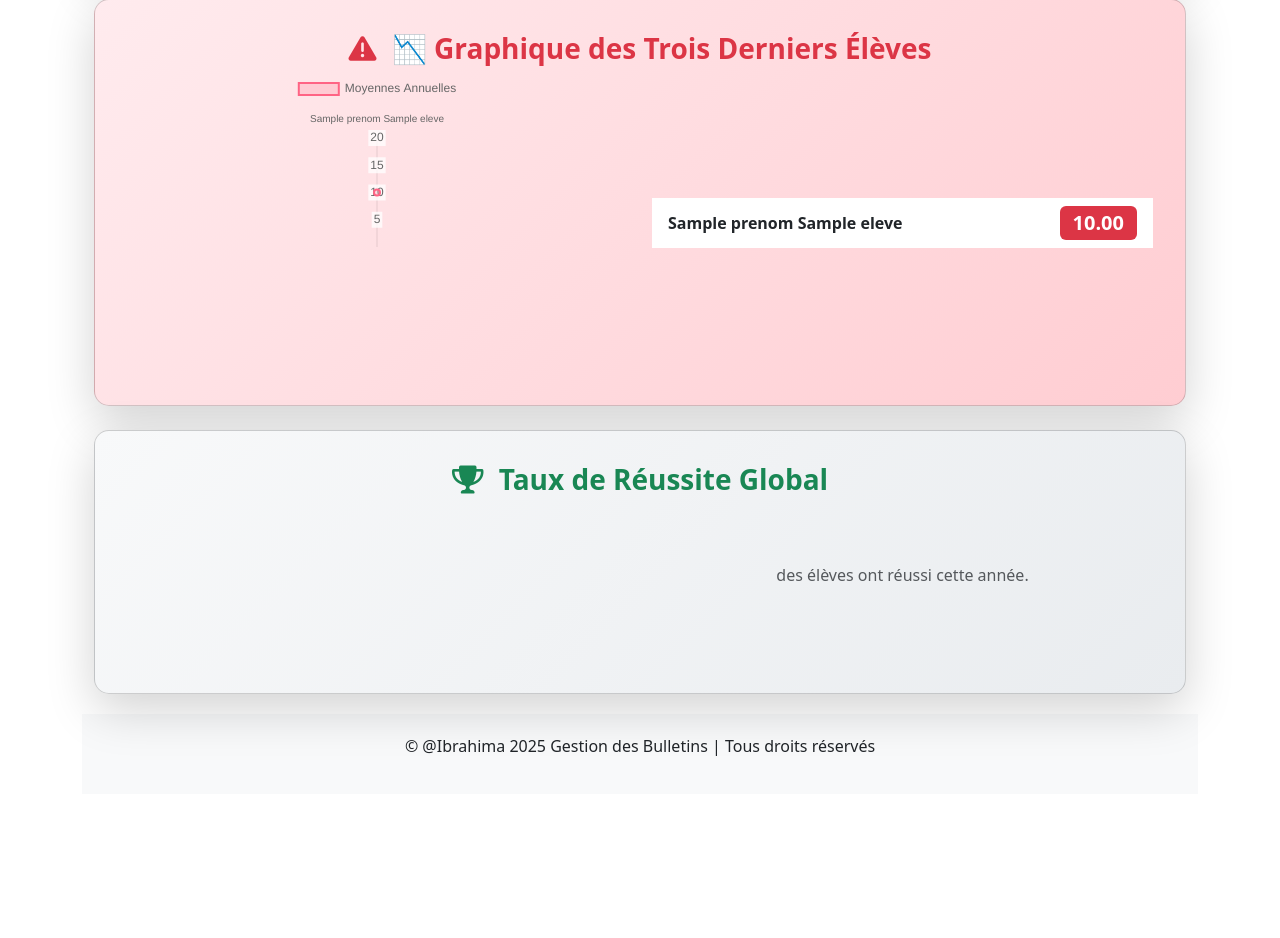
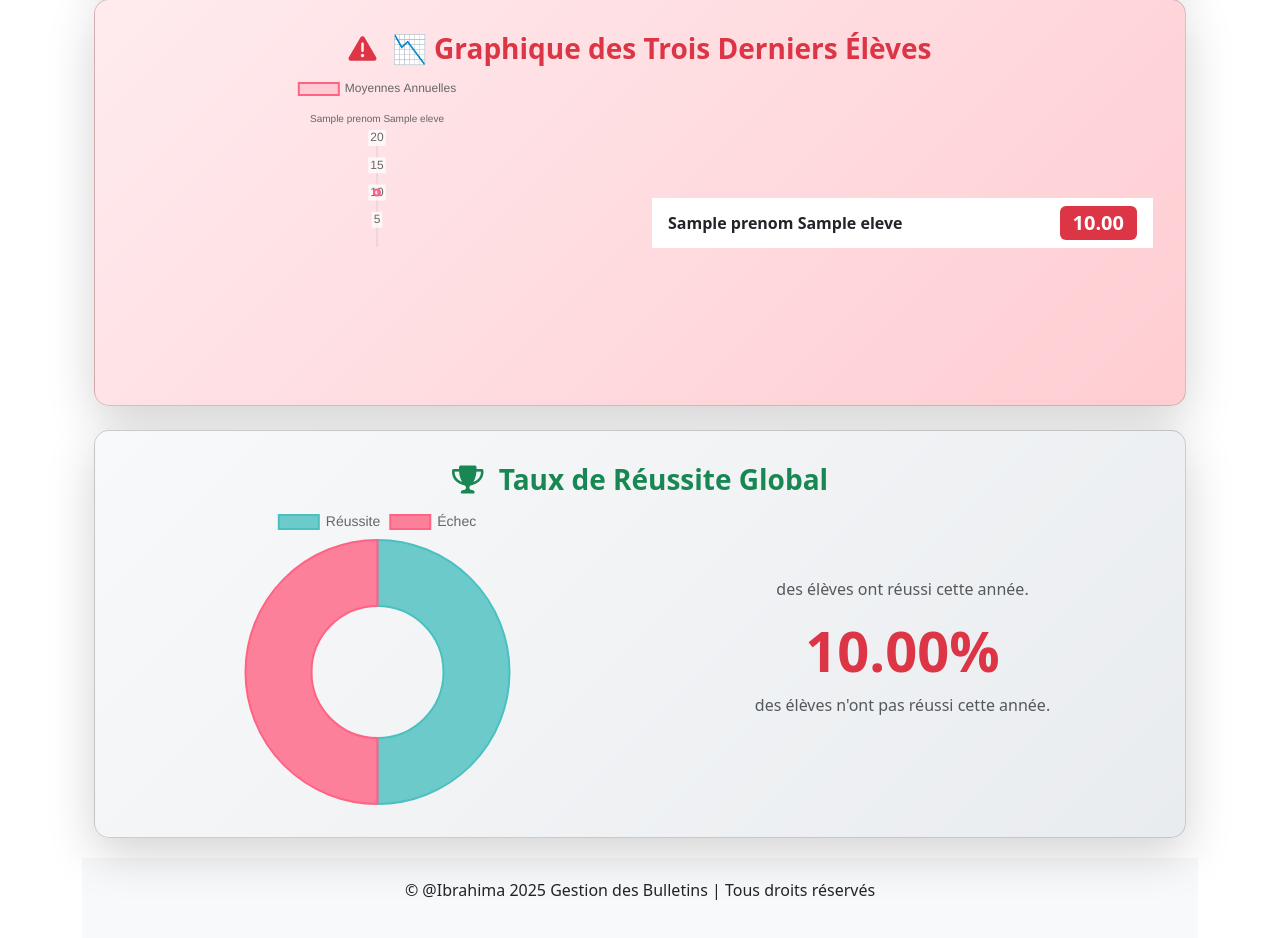
Before and after one commit to IBWADE/Gestion-bulletins, a Django app: template bulletins/templates/bulletins/statistiques_globales.html in a window 1280 px wide. Shown: the part 1746-2684 px from the top of the page. Before the commit the page ends 2502 px from the top, so only its background shows below. Run offline with Django 5.2, Linux system fonts and the light colour scheme; the template is opened without the code that fills it: most values are stand-ins (such as "Sample title", 1, 10 or a date in 2020); a map, chart or similar area stays blank.

Commit message:
fixer le taux de reussite a 2 chiffres apres la virgule

```diff
--- a/bulletins/templates/bulletins/statistiques_globales.html
+++ b/bulletins/templates/bulletins/statistiques_globales.html
@@ -497,14 +497,19 @@
             <div class="col-md-6">
                 {% if taux_reussite > 0 %}
                     {% if taux_reussite >= 50 %}
-                        <h1 class="display-4 text-success fw-bold">{{ taux_reussite }}%</h1>
+                        <h1 class="display-4 text-success fw-bold">{{ taux_reussite|floatformat:2 }}%</h1>
+
                     {% elif taux_reussite >= 30 %}
-                        <h1 class="display-4 text-warning fw-bold">{{ taux_reussite }}%</h1>
+                        <h1 class="display-4 text-success fw-bold">{{ taux_reussite|floatformat:2 }}%</h1>
+
                     {% else %}
-                        <h1 class="display-4 text-danger fw-bold">{{ taux_reussite }}%</h1>
+                        <h1 class="display-4 text-success fw-bold">{{ taux_reussite|floatformat:2 }}%</h1>
+
                     {% endif %}
                 {% endif %}
                 <p class="text-muted">des élèves ont réussi cette année.</p>
+                <h1 class="display-4 text-danger fw-bold">{{ taux_echec|floatformat:2 }}%</h1>
+                <p class="text-muted">des élèves n'ont pas réussi cette année.</p>
             </div>
         </div>
     </div>
@@ -521,19 +526,15 @@
         }
         ctx = ctx.getContext('2d');
 
-        // Récupération des taux et correction des formats (remplacement des virgules par des points)
-        var tauxReussite = parseFloat("{{ taux_reussite|default:0 }}".replace(",", "."));
-        var tauxEchec = parseFloat("{{ taux_echec|default:0 }}".replace(",", "."));
+        // Récupération des taux et forçage en nombres flottants
+        var tauxReussite = parseFloat("{{ taux_reussite|default:0|floatformat:2 }}");
+        var tauxEchec = parseFloat("{{ taux_echec|default:0|floatformat:2 }}");
 
-        // Vérification des valeurs (évite les nombres négatifs et incohérents)
-        if (isNaN(tauxReussite) || isNaN(tauxEchec) || tauxReussite < 0 || tauxEchec < 0 || tauxReussite + tauxEchec > 100) {
-            console.error("⚠️ Erreur : valeurs de taux_reussite et taux_echec non valides !");
+        // Vérification des valeurs (évite les erreurs NaN)
+        if (isNaN(tauxReussite) || isNaN(tauxEchec)) {
+            console.error("⚠️ Erreur : valeurs taux_reussite ou taux_echec invalides !");
             return;
         }
-
-        // Limiter à 2 décimales
-        tauxReussite = parseFloat(tauxReussite.toFixed(2));
-        tauxEchec = parseFloat(tauxEchec.toFixed(2));
 
         new Chart(ctx, {
             type: 'doughnut',
```
